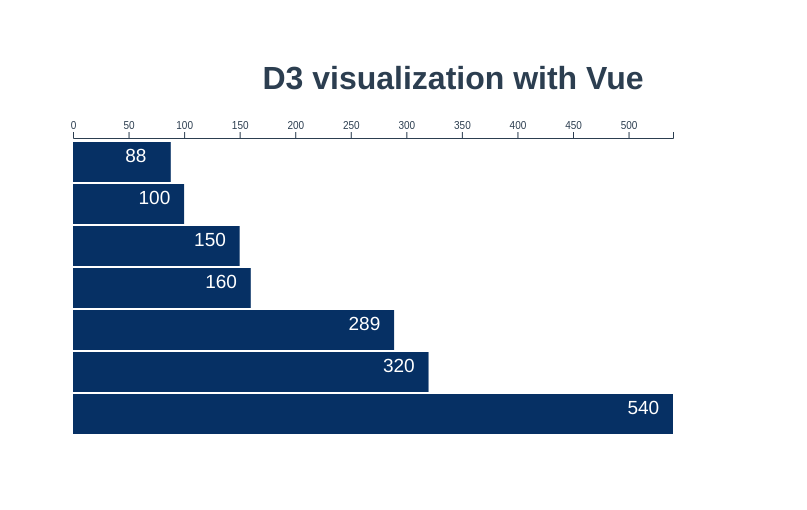
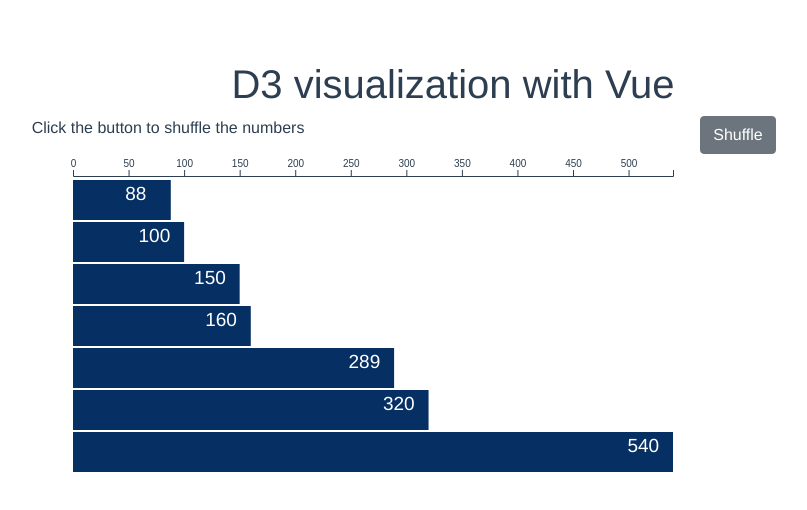
Before and after one commit to maricamassari/d3-vue, a Vue app: page / in a window 1280 px wide. Shown: the top 510 px of the page, without its empty margins (187-994 px from the left). Built offline with nearby package versions, Linux system fonts and the light colour scheme.

Commit message:
shuffle commit

```diff
--- a/package.json
+++ b/package.json
@@ -8,6 +8,8 @@
     "lint": "vue-cli-service lint"
   },
   "dependencies": {
+    "bootstrap": "^4.6.0",
+    "bootstrap-vue": "^2.21.2",
     "core-js": "^3.6.5",
     "d3": "^6.6.0",
     "vue": "^2.6.11"
--- a/src/App.vue
+++ b/src/App.vue
@@ -1,7 +1,22 @@
 <template>
   <div id="app">
-    <h1>D3 visualization with Vue</h1>
-    <svg width="800" height="600" id="viz"></svg>
+    <b-container>
+      <b-row>
+        <b-col>
+          <h1>D3 visualization with Vue</h1>
+        </b-col>
+      </b-row>
+      <b-row>
+        <b-col><p>Click the button to shuffle the numbers</p></b-col>
+        <b-col><b-button @click="shuffleNumbers">Shuffle</b-button></b-col>
+      </b-row>
+      <b-row>
+        <b-col>
+          <svg width="800" height="600" id="viz"></svg>
+        </b-col>
+      </b-row>
+    </b-container>
+
   </div>
 </template>
 
@@ -61,10 +76,10 @@
 
       const gs = svg.selectAll('g.bars')
           .data(listOfNumbers)
-          .join('g').attr('class','bars');
+          .join('g').attr('class', 'bars');
 
       // join gs
-      gs.attr('transform', (d, i) => `translate(20, ${20 +scalePos(i)})`)
+      gs.attr('transform', (d, i) => `translate(20, ${20 + scalePos(i)})`)
 
       gs.selectAll('rect')
           .data(d => [d]) //the number I have as an array
@@ -76,14 +91,21 @@
       gs.selectAll('text')
           .data(d => [d])
           .join('text')
-          .text( (d) => d)
+          .text((d) => d)
           .style('fill', '#ffffff')
           .style("font-size", "19px")
           .attr('x', scaleLength)
           .attr("dx", "-2.4em")
-          .attr('y',  scalePos.bandwidth()/2);
+          .attr('y', scalePos.bandwidth() / 2);
+    },
+
+    shuffleNumbers(){
+      const N = Math.round(Math.random()*10);
+      this.numbers = d3.range(N).map(d => Math.round(d+Math.random()*400));
+      //d3.range --> create an array with N elements
     }
-  }
+  },
+
 }
 </script>
 
```
Also changed, not shown: src/main.js (+11 -0 lines), 1 other file (tests, documents, lock files or other folders).
